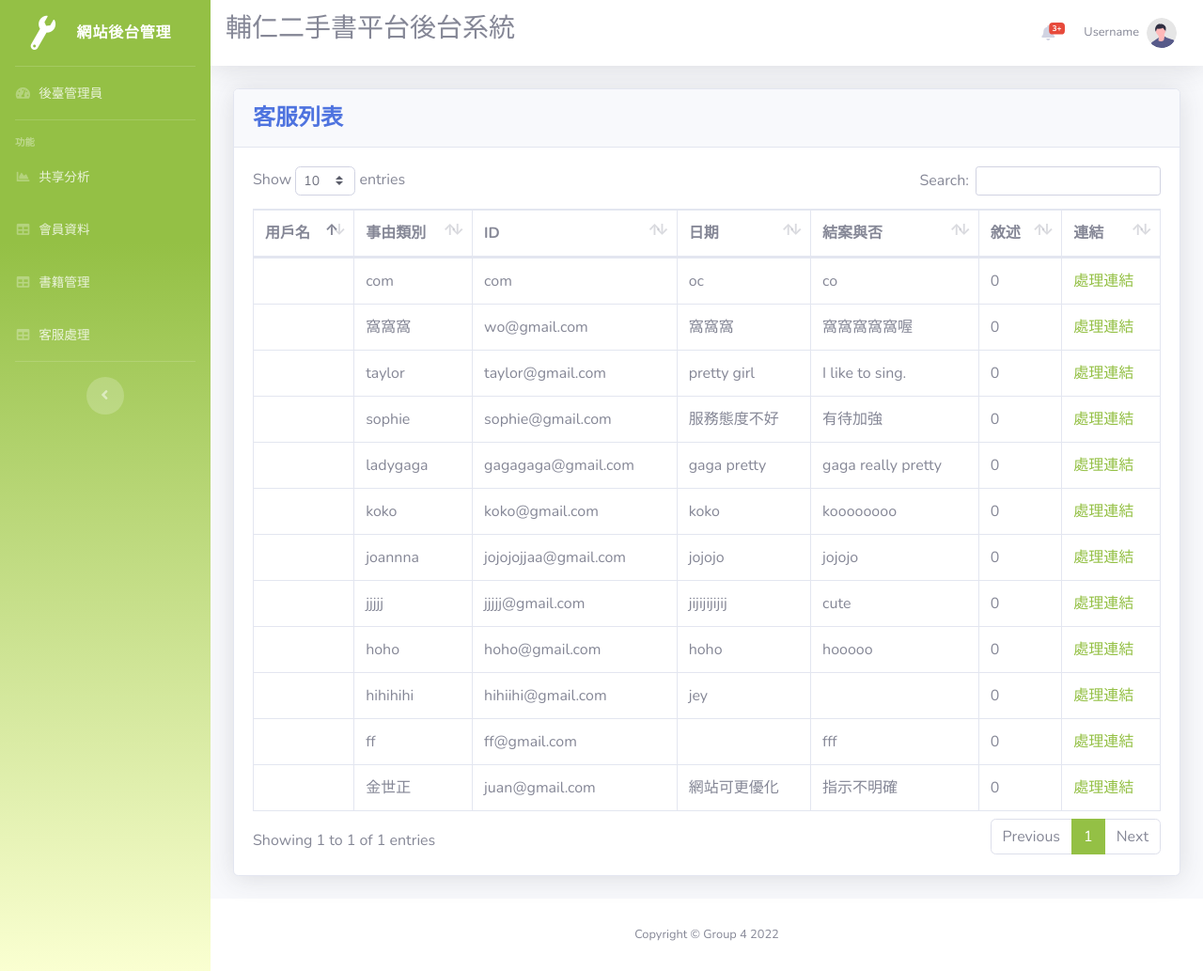
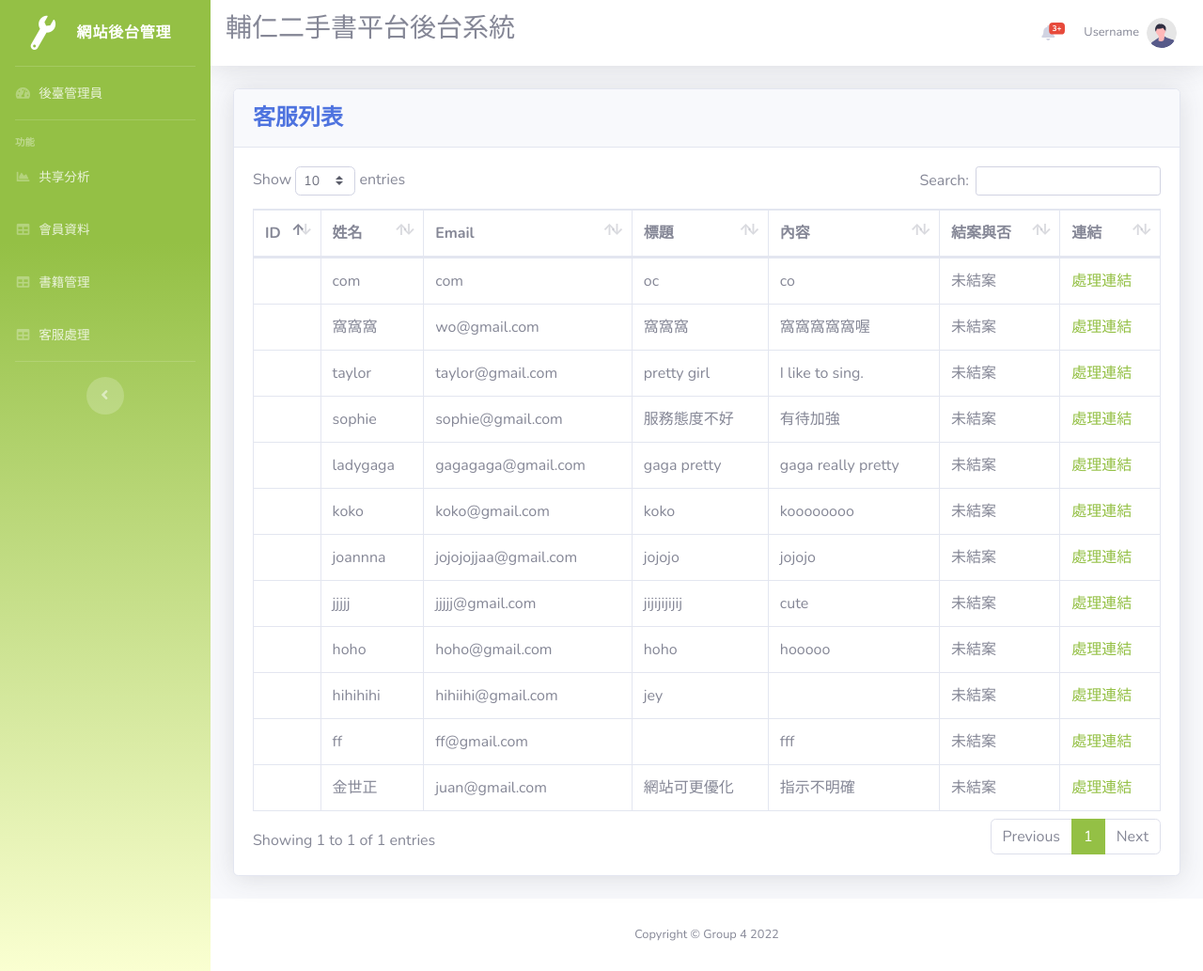
Before and after one commit to EZHsu/Project, a PHP site: page /Report.php in a window 1280 px wide. Shown: the whole page at 94% size. Run offline with PHP 8.4, Linux system fonts and the light colour scheme; data comes from the database, SQL or seed files in the repository.

Commit message:
Edit the Column Names

```diff
--- a/report/report/Report.php
+++ b/report/report/Report.php
@@ -344,12 +344,12 @@
                                 <table class="table table-bordered" id="dataTable" width="100%" cellspacing="0">
                                 <thead>
                                         <tr>
-                                            <th>用戶名</th>
-                                            <th>事由類別</th>
                                             <th>ID</th>
-                                            <th>日期</th>
+                                            <th>姓名</th>
+                                            <th>Email</th>
+                                            <th>標題</th>
+                                            <th>內容</th>
                                             <th>結案與否</th>
-                                            <th>敘述</th>
                                             <th>連結</th>
                                         </tr>
                                     </thead>
@@ -371,7 +371,7 @@
                                         <td><?php echo $data['email']??''; ?></td>
                                         <td><?php echo $data['title']??''; ?></td>
                                         <td><?php echo $data['content']??''; ?></td>
-                                        <td><?php echo $data['end']??''; ?></td>
+                                        <td><?php if($data['end'] == 1) echo '結案'; else echo '未結案'; ?></td>
                                         <td><a href="#">處理連結</a></td>
                                         </tr>
                                         <?php
```
